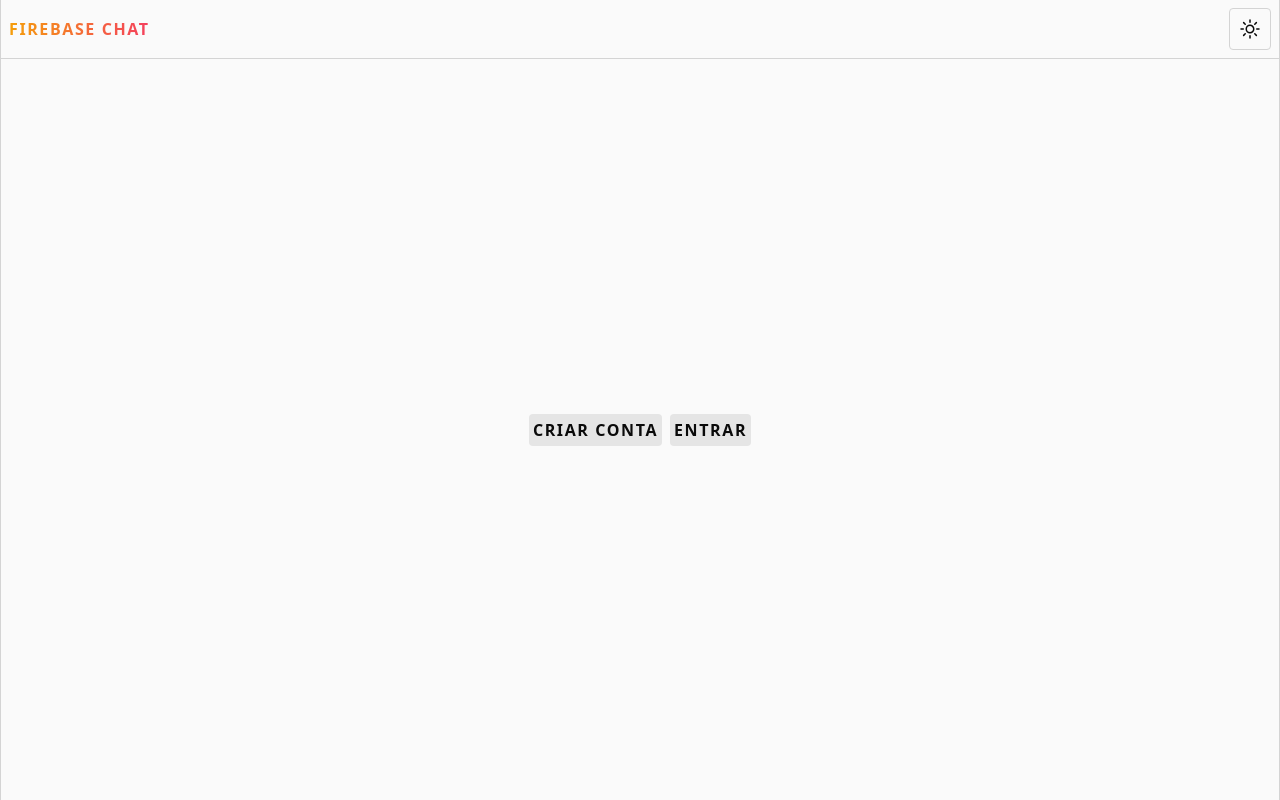
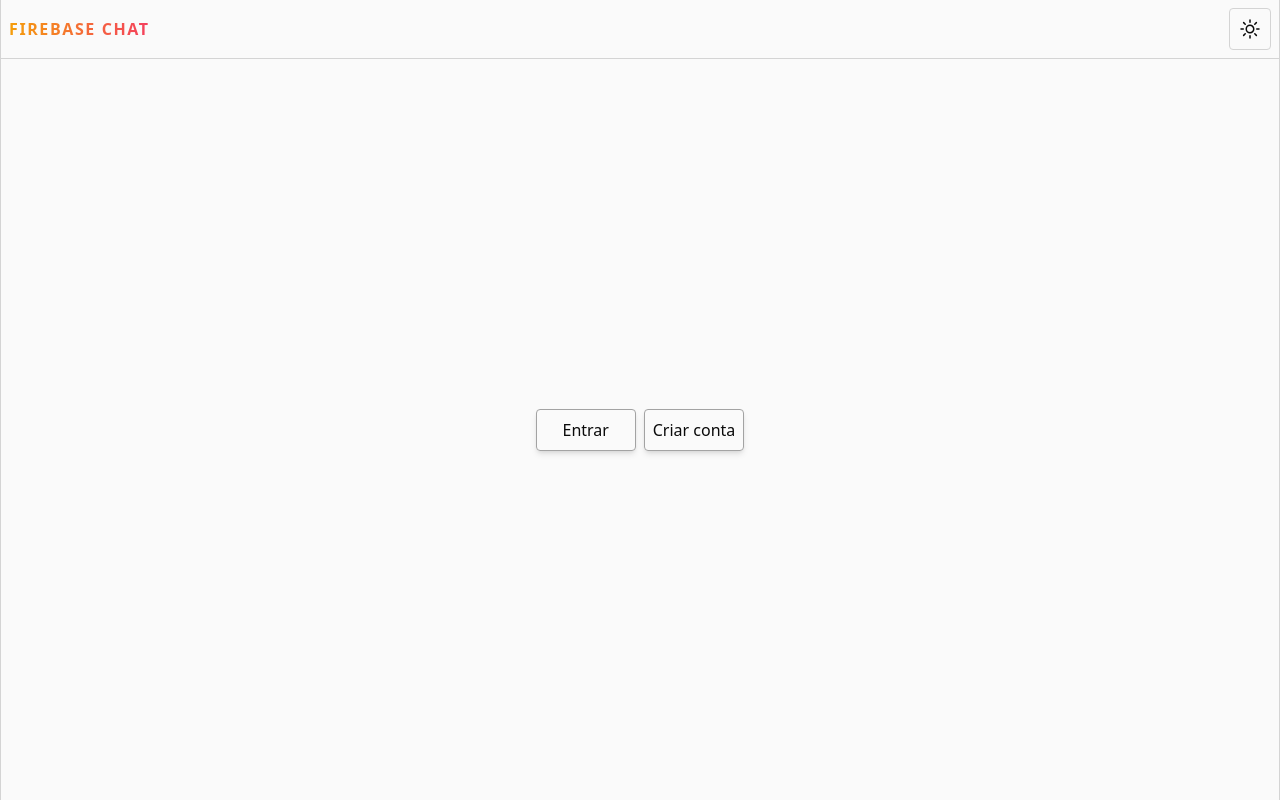
Before and after one commit to johnvcodes/firebase-chat, a React (Vite) app: page / in a window 1280 px wide. Built offline with nearby package versions, Linux system fonts and the light colour scheme; no server answers.

Commit message:
Light mode support for landing page.

```diff
--- a/src/pages/Home.tsx
+++ b/src/pages/Home.tsx
@@ -1,23 +1,20 @@
 import { Link } from "react-router-dom";
-import ThemeButton from "../components/ThemeButton";
 
 export default function Home() {
   return (
-    <div className="flex h-full items-center justify-center gap-2">
-      <div className="flex items-center justify-center gap-2">
-        <Link
-          to="/register"
-          className="flex items-center justify-center rounded bg-neutral-200 p-1 font-bold uppercase tracking-widest transition-transform hover:scale-105 dark:bg-neutral-800"
-        >
-          Criar conta
-        </Link>
-        <Link
-          to="/login"
-          className="flex items-center justify-center rounded bg-neutral-200 p-1 font-bold uppercase tracking-widest transition-transform hover:scale-105 dark:bg-neutral-800"
-        >
-          Entrar
-        </Link>
-      </div>
+    <div className="m-auto flex items-center gap-2">
+      <Link
+        to="/login"
+        className="flex min-w-[100px] items-center justify-center rounded border border-neutral-400 p-2 shadow-md transition-colors duration-300 hover:border-neutral-500 focus:border-neutral-500 dark:border-neutral-700 dark:hover:border-neutral-500 dark:focus:border-neutral-500"
+      >
+        Entrar
+      </Link>
+      <Link
+        to="/register"
+        className="flex min-w-[100px] items-center justify-center rounded border border-neutral-400 p-2 shadow-md transition-colors duration-300 hover:border-neutral-500 focus:border-neutral-500 dark:border-neutral-700 dark:hover:border-neutral-500 dark:focus:border-neutral-500"
+      >
+        Criar conta
+      </Link>
     </div>
   );
 }
```
